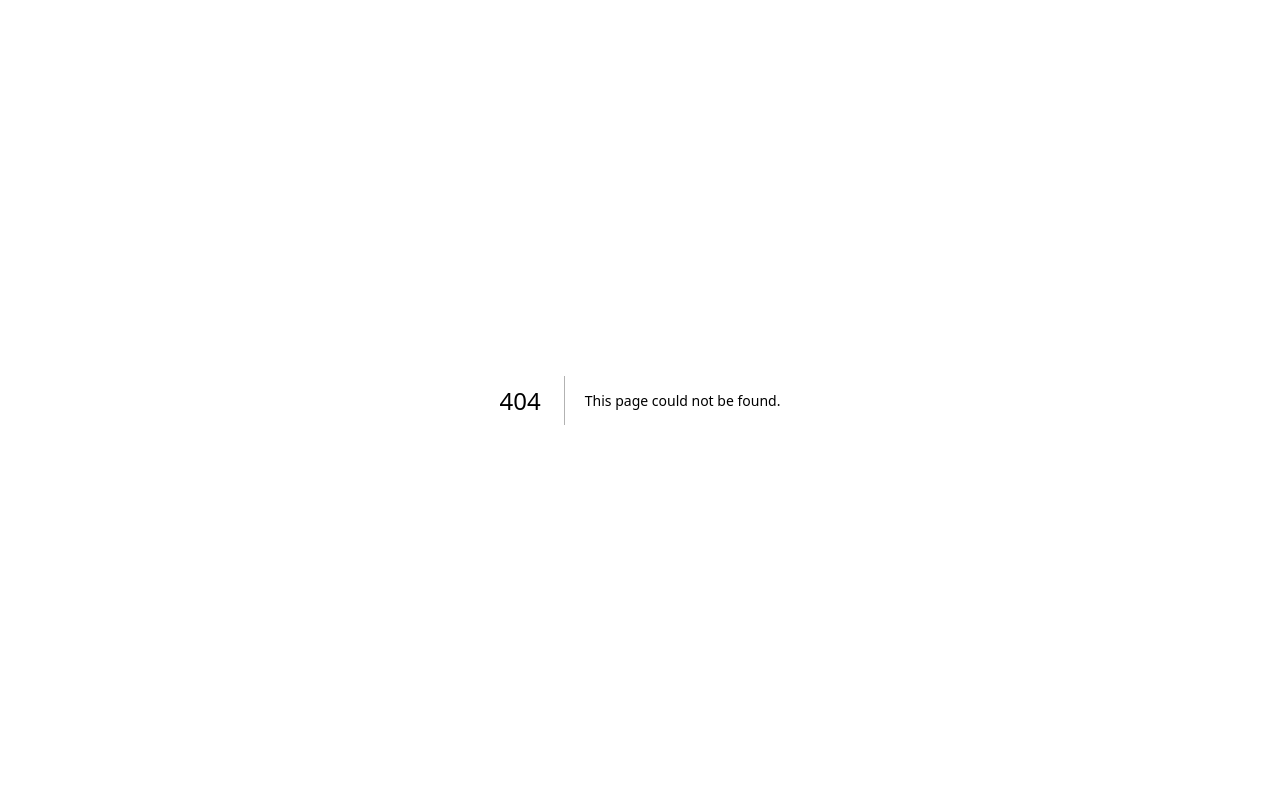
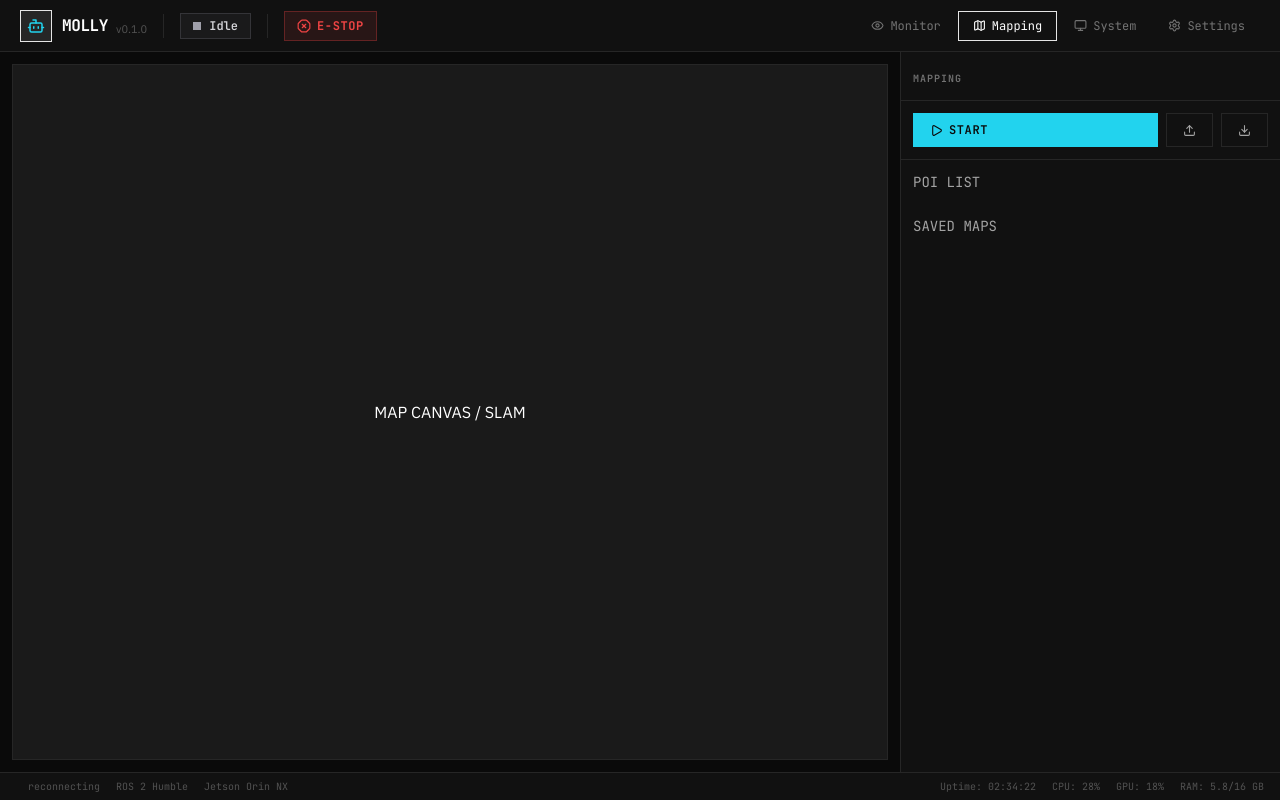
Before and after one commit to DarmawanRobotics/molly_dashboard, a Next.js app: page /mapping in a window 1280 px wide. Before the commit this address had no page. Built offline with nearby package versions, Linux system fonts and the light colour scheme; no server answers.

Commit message:
feat: add dummy layout for all page exclude setting

```diff
--- a/src/app/(dashboard)/layout.tsx
+++ b/src/app/(dashboard)/layout.tsx
@@ -1,7 +1,7 @@
 "use client";
 import type React from "react";
-import { Footer } from "@/components/layout/footer";
-import { Header } from "@/components/layout/header";
+import { Footer } from "@/components/layout/dashboard/footer";
+import { Header } from "@/components/layout/dashboard/header";
 import { RosProvider } from "@/components/providers/ros-provider";
 
 export default function DashboardLayout({
@@ -13,7 +13,7 @@ export default function DashboardLayout({
     <RosProvider>
       <div className="h-screen flex flex-col bg-mol-root text-txt-primary font-sans">
         <Header />
-        <main className="flex-1 overflow-hidden flex min-h-0 w-full">
+        <main className="flex-1 flex min-h-0 w-full overflow-hidden">
           {children}
         </main>
         <Footer />
--- /dev/null
+++ b/src/app/(dashboard)/mapping/page.tsx
@@ -0,0 +1,39 @@
+"use client";
+
+import { Download, Play, Upload } from "lucide-react";
+import { AppSidebar } from "@/components/layout/app/sidebar";
+
+export default function MappingPage() {
+  return (
+    <>
+      {/* MAP */}
+      <div className="flex-1 p-3">
+        <div className="panel h-full flex items-center justify-center">
+          MAP CANVAS / SLAM
+        </div>
+      </div>
+
+      <AppSidebar title="MAPPING" width="w-[380px]">
+        <div className="p-3 flex gap-2 border-b border-border-subtle">
+          <button type="button" className="btn btn-primary flex-1">
+            <Play size={13} /> Start
+          </button>
+
+          <button type="button" className="btn btn-ghost" title="export map">
+            <Upload size={13} />
+          </button>
+
+          <button type="button" className="btn btn-ghost" title="import map">
+            <Download size={13} />
+          </button>
+        </div>
+
+        <div className="p-3 text-txt-secondary font-mono text-sm">POI LIST</div>
+
+        <div className="p-3 text-txt-secondary font-mono text-sm">
+          SAVED MAPS
+        </div>
+      </AppSidebar>
+    </>
+  );
+}
--- a/src/app/(dashboard)/monitor/_components/sidebar.tsx
+++ /dev/null
@@ -1,29 +0,0 @@
-export default function Sidebar({
-  title,
-  width,
-  children,
-  position,
-}: {
-  title: string;
-  width: string;
-  children: React.ReactNode;
-  position: "left" | "right";
-}) {
-  return (
-    <aside
-      className={[
-        width,
-        "shrink-0 flex flex-col bg-mol-primary overflow-y-auto",
-        position === "left"
-          ? "border-r border-border-subtle"
-          : "border-l border-border-subtle",
-      ].join(" ")}
-    >
-      <header className="p-3 border-b border-border-subtle">
-        <span className="label">{title}</span>
-      </header>
-
-      <div className="flex-1 p-3">{children}</div>
-    </aside>
-  );
-}
--- a/src/app/(dashboard)/monitor/page.tsx
+++ b/src/app/(dashboard)/monitor/page.tsx
@@ -1,27 +1,27 @@
 "use client";
-import Placeholder from "@/components/placeholder";
-import Sidebar from "./_components/sidebar";
+import { AppSidebar } from "@/components/layout/app/sidebar";
 
 export default function MonitorPage() {
   return (
-    <main className="flex h-full w-full min-h-0 bg-mol-root">
-      <Sidebar title="LEFT PANEL" width="w-[260px]" position="left">
-        <Placeholder text="CAMERA / STATUS" />
-      </Sidebar>
+    <>
+      {/* LEFT */}
+      <AppSidebar title="CAMERA" side="left" width="w-[260px]">
+        <div className="p-3 text-txt-secondary font-mono text-sm">
+          CAMERA FEEDS
+        </div>
+      </AppSidebar>
 
-      <section className="flex flex-1 min-w-0 flex-col">
-        <header className="border-b border-border-subtle p-3">
-          <span className="label">MAP VIEW</span>
-        </header>
+      <div className="flex-1 min-w-0 p-3">
+        <div className="panel h-full flex items-center justify-center">
+          MAP VIEW
+        </div>
+      </div>
 
-        <div className="flex-1 p-3">
-          <Placeholder text="MAP CANVAS" />
+      <AppSidebar title="STATUS" width="w-[300px]">
+        <div className="p-3 text-txt-secondary font-mono text-sm">
+          ROBOT STATUS
         </div>
-      </section>
-
-      <Sidebar title="RIGHT PANEL" width="w-[300px]" position="right">
-        <Placeholder text="TOUR / TELEOP / LLM" />
-      </Sidebar>
-    </main>
+      </AppSidebar>
+    </>
   );
 }
--- /dev/null
+++ b/src/app/(dashboard)/system/page.tsx
@@ -0,0 +1,30 @@
+"use client";
+
+import { Cpu, Server, Wifi } from "lucide-react";
+import { AppSidebar } from "@/components/layout/app/sidebar";
+
+export default function SystemPage() {
+  return (
+    <>
+      <div className="flex-1 p-3">
+        <div className="panel h-full flex items-center justify-center">
+          SYSTEM OVERVIEW
+        </div>
+      </div>
+
+      <AppSidebar title="SYSTEM" width="w-[320px]">
+        <div className="p-3 flex items-center gap-2 text-sm text-txt-secondary">
+          <Cpu size={14} /> CPU
+        </div>
+
+        <div className="p-3 flex items-center gap-2 text-sm text-txt-secondary">
+          <Wifi size={14} /> Network
+        </div>
+
+        <div className="p-3 flex items-center gap-2 text-sm text-txt-secondary">
+          <Server size={14} /> ROS
+        </div>
+      </AppSidebar>
+    </>
+  );
+}
--- /dev/null
+++ b/src/components/layout/app/sidebar.tsx
@@ -0,0 +1,31 @@
+import type { ReactNode } from "react";
+
+export function AppSidebar({
+  title,
+  children,
+  width = "w-[320px]",
+  side = "right",
+}: {
+  title: string;
+  children: ReactNode;
+  width?: string;
+  side?: "left" | "right";
+}) {
+  return (
+    <aside
+      className={[
+        width,
+        "shrink-0 flex flex-col overflow-y-auto bg-mol-primary",
+        side === "left"
+          ? "border-r border-border-subtle"
+          : "border-l border-border-subtle",
+      ].join(" ")}
+    >
+      <header className="border-b border-border-subtle p-3">
+        <span className="label">{title}</span>
+      </header>
+
+      {children}
+    </aside>
+  );
+}
```
Also changed, not shown: src/components/layout/dashboard/footer.tsx (renamed from src/components/layout/footer.tsx), src/components/layout/dashboard/header.tsx (renamed from src/components/layout/header.tsx).
